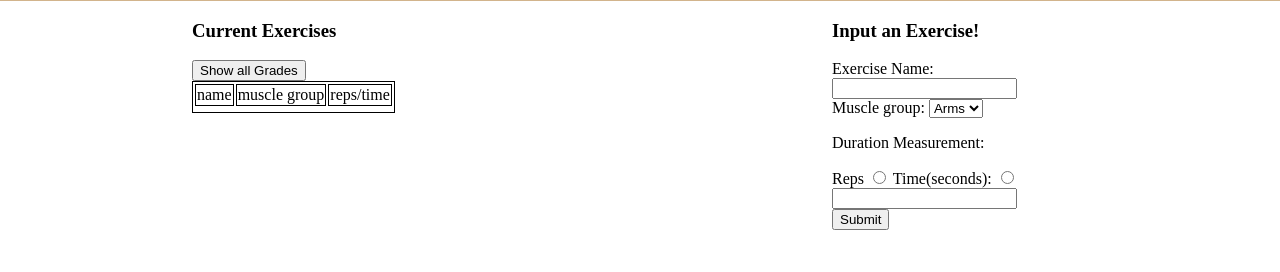
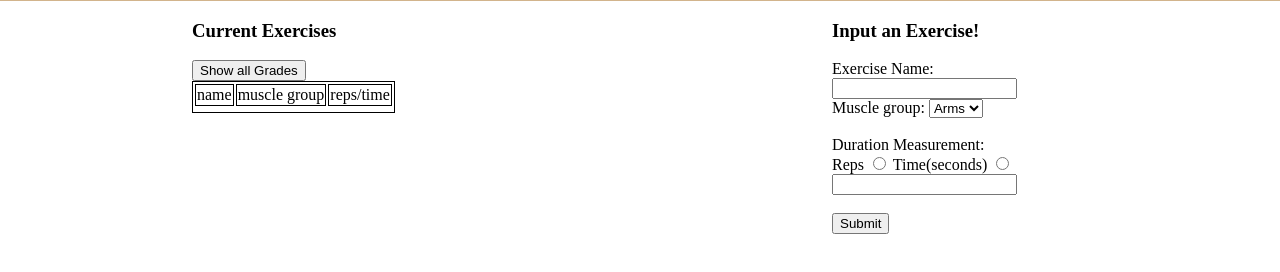
Before and after one commit to EthanV431/ExerciseTracker, a plain HTML site: page webpage.html in a window 1280 px wide. Shown: the part 62-334 px from the top of the page. Drawn offline with Linux system fonts and the light colour scheme.

Commit message:
minor edits

```diff
--- a/webpage.html
+++ b/webpage.html
@@ -63,15 +63,16 @@
                 <option value="legs">Legs</option>
                 <option value="core">Core</option>
                 <option value="back">Back</option>
-              </select>
+            </select>
+            <br><br>
 
-            <p>Duration Measurement:</p>
+            <label for="duration">Duration Measurement:</label><br>
             <label for="reps">Reps</label>
             <input type="radio" id="reps" name="rep_time" autocomplete="on">
 
-            <label for="time">Time(seconds):</label>
+            <label for="time">Time(seconds)</label>
             <input type="radio" id="time" name="rep_time" autocomplete="on"><br>
-            <input type="number" id="rep_time" name="rep_time_input" autocomplete="on"><br>
+            <input type="number" id="rep_time" name="rep_time_input" autocomplete="on"><br><br>
             <button type="submit">Submit</button>
         </form>
     </div>
```
